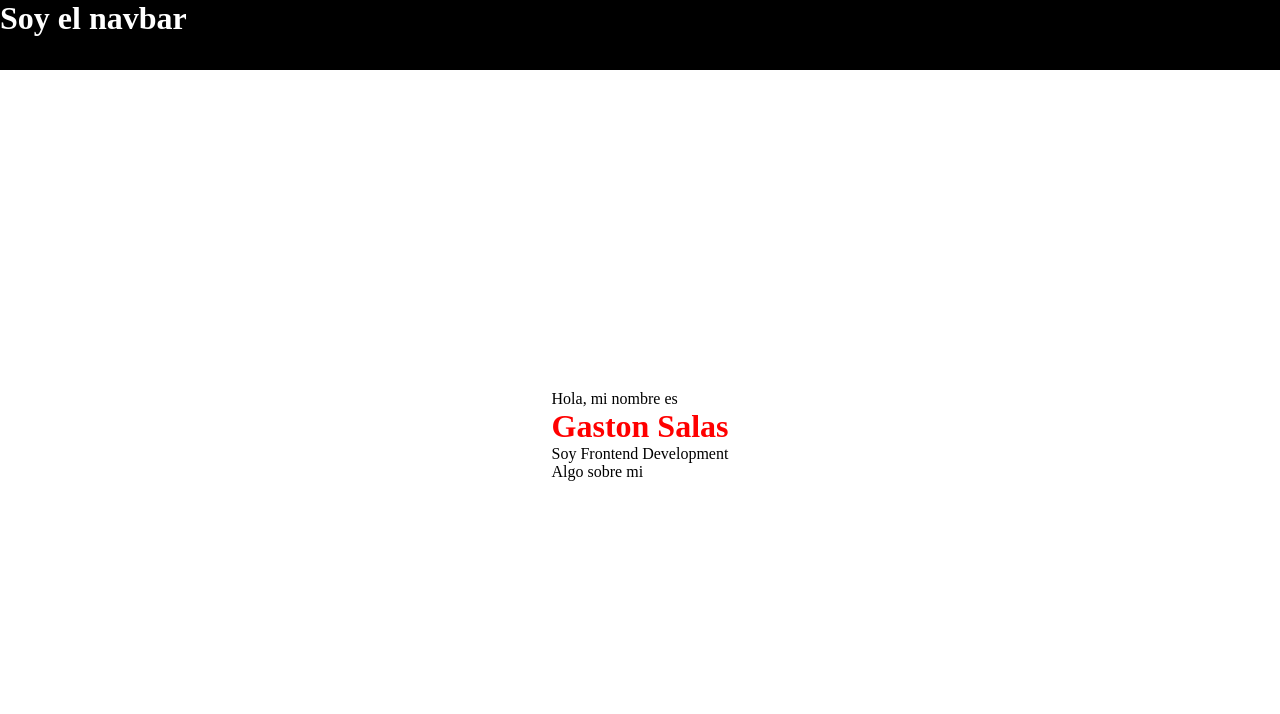
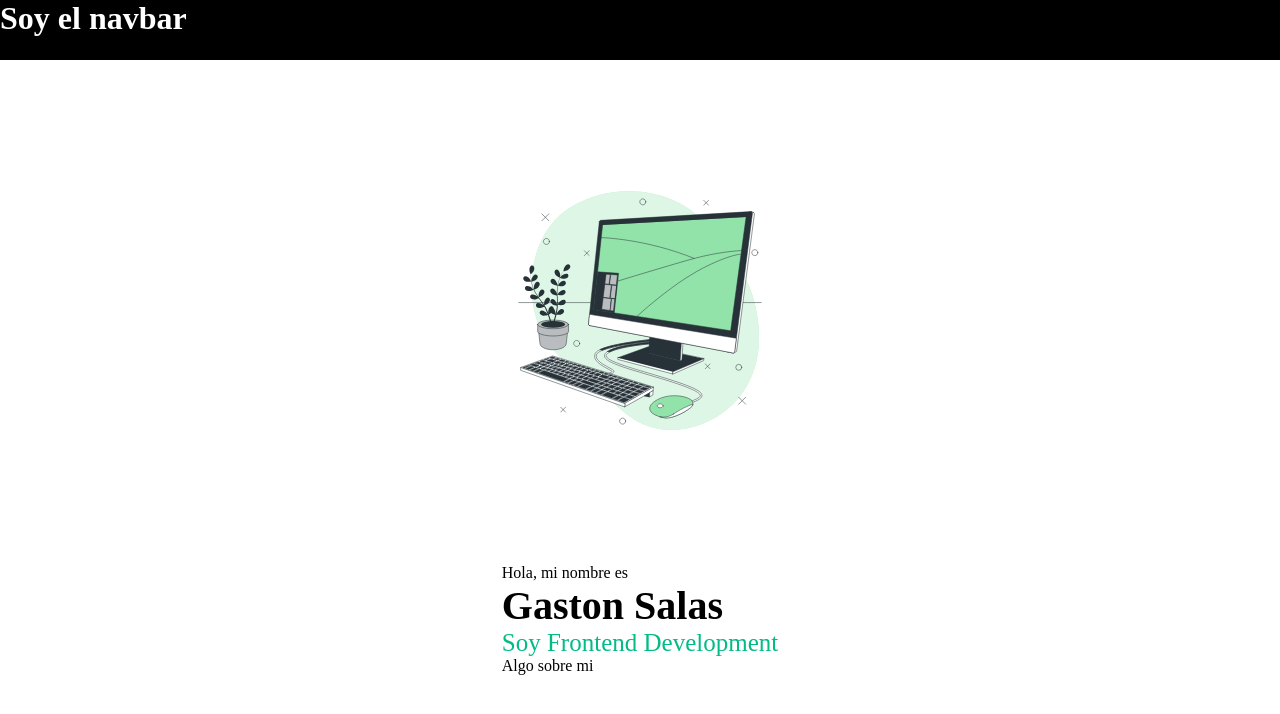
Before and after one commit to Gaston095/Portfolio, a React (Vite) app in the folder portfolio-gaston/: page / in a window 1280 px wide. Shown: the top 714 px of the page. Built offline with nearby package versions, Linux system fonts and the light colour scheme.

Commit message:
Se agregan estilos al about

```diff
--- a/portfolio-gaston/src/Components/About/About.jsx
+++ b/portfolio-gaston/src/Components/About/About.jsx
@@ -1,19 +1,20 @@
 import styles from "./About.module.css";
-
+import svgPc from "../../assets/svgAboutPc.svg";
 
 export default function About() {
   return (
     <>
       <div className={styles.container}>
-        <div>
-          <label>Hola, mi nombre es</label>
-          <h1 className={styles.title}>Gaston Salas</h1>
-          <label>Soy Frontend Development</label>
+        <div className={styles.containerTxt}>
+          <label className={styles.labelGreeting}>Hola, mi nombre es</label>
+          <h1 className={styles.titleName}>Gaston Salas</h1>
+          <label className={styles.titleProfession}>Soy Frontend Development</label>
           <p>Algo sobre mi</p>
         </div>
-      </div>
-      <div>
-        <img/>
+
+        <div>
+          <img className={styles.imgAbout} src={svgPc} />
+        </div>
       </div>
     </>
   );
--- a/portfolio-gaston/src/Components/About/About.module.css
+++ b/portfolio-gaston/src/Components/About/About.module.css
@@ -1,12 +1,32 @@
-.title {
-    color: red;
+.container {
+    width: 100%;
+    height: calc(100vh - 60px);
+    display: flex;
+    flex-direction: column-reverse;
+    justify-content: space-evenly;
+    align-items: center;
 }
 
-.container {
-    width: 100%;
-    height: calc(100vh - 70px);
+.containerTxt {
     display: flex;
     flex-direction: column;
-    justify-content: center;
-    align-items: center;
 }
+
+.labelGreeting {
+
+}
+
+.titleName {
+    font-weight: bold;
+    font-size: 40px;
+}
+
+.titleProfession {
+    color: #03bb85;
+    font-size: 25px;
+}
+
+.imgAbout {
+    width: 250px;
+    height:250px;
+}
--- a/portfolio-gaston/src/Components/Navbar/Navbar.module.css
+++ b/portfolio-gaston/src/Components/Navbar/Navbar.module.css
@@ -1,5 +1,5 @@
 .navbar {
     background-color: black;
     color: white;
-    height: 70px;
+    height: 60px;
 }
```
Also changed, not shown: portfolio-gaston/src/assets/svgAboutPc.svg.
